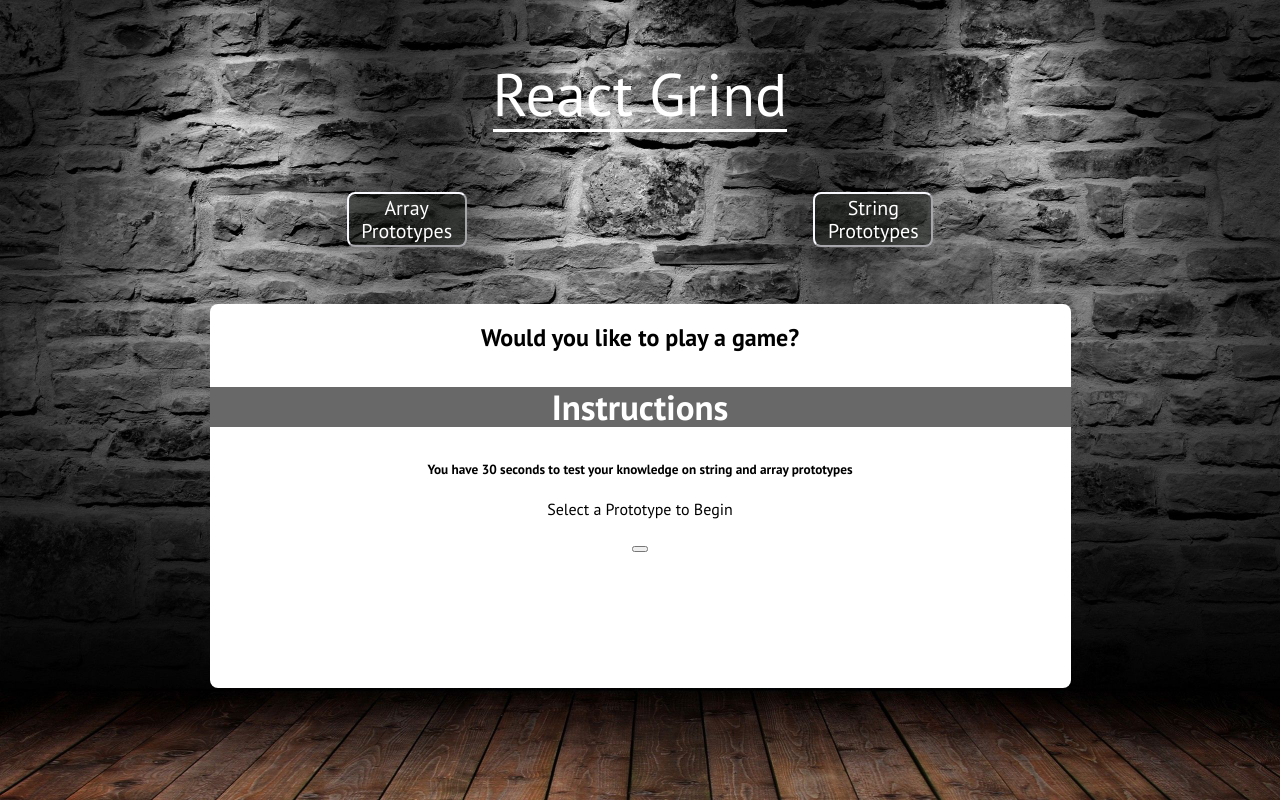
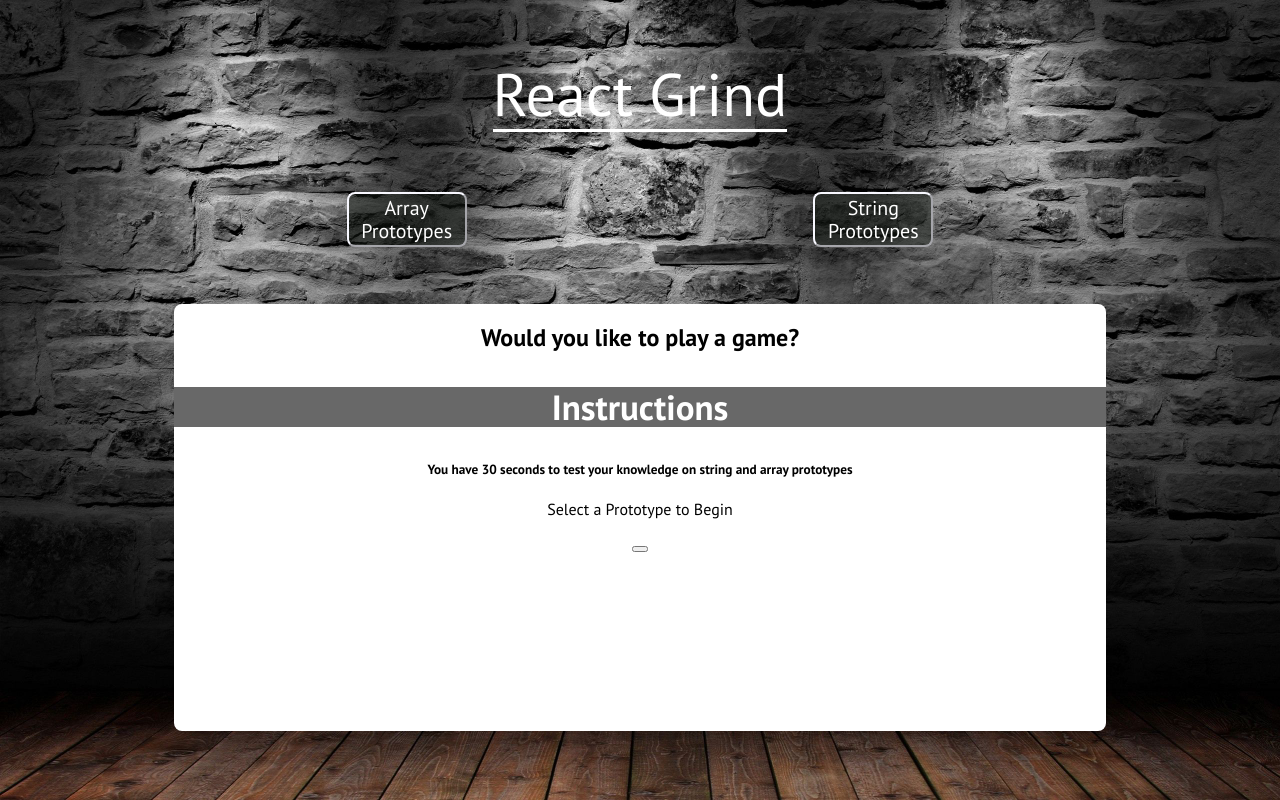
Before and after one commit to KStockton/prototypeReaction, a React (Create React App) app: page / in a window 1280 px wide. Built offline with nearby package versions, Linux system fonts and the light colour scheme; no server answers.

Commit message:
created the ability to retrieve localStorage

```diff
--- a/src/App.js
+++ b/src/App.js
@@ -9,16 +9,24 @@ export default class App extends Component {
     super()
     this.state = {
       prototypes: [],
-      topicChoice: null
+      topicChoice: null,
+      studyCards: []
     }
   }
 
   componentDidMount() {
-    fetch('https://api.jsonbin.io/b/5ca76bf0a40eb3474aecf917/3')
+    fetch('https://api.myjson.com/bins/1fhx10')
       .then(response => response.json())
       .then(prototypes => this.setState({
         prototypes: prototypes }))
       .catch(error => console.log(error))
+  }
+
+
+  componentWillUpdate(){
+    for(let i = 0; i < localStorage.length; i++){
+     this.state.studyCards.push(JSON.parse(localStorage.getItem(localStorage.key(i))))
+    }
   }
 
     selectTopic = (topic) => {
@@ -31,12 +39,13 @@ export default class App extends Component {
 
       render() {
         console.log(this.state.prototypes)
+        console.log('localStorageCards', this.state.studyCards)
         return (
           <div className="App">
         <header className='App-header'>
           <h1>React Grind</h1>
         </header>
-        <Title selectTopic={this.selectTopic}/>
+        <Title selectTopic={this.selectTopic} />
         <Card topicChoice={this.state.topicChoice}/>
       </div>
     )
--- a/src/Card.scss
+++ b/src/Card.scss
@@ -5,7 +5,7 @@
 
 .title-wrapper {
   background-color: #ffffff;
-  width: 861px;
-  height: 384px;
+  width: 932px;
+  height: 427px;
   border-radius: 8px;
 }
--- a/src/QuestionTitle.js
+++ b/src/QuestionTitle.js
@@ -16,7 +16,8 @@ checkSelection = (event) => {
   if(event.target.value === this.props.topicChoice[this.state.index].correctAnswer) {
     console.log('cheers')
   } else {
-    localStorage.setItem(this.props.topicChoice[this.state.index].id, JSON.stringify(this.props.topicChoice[this.state.index]))
+    console.log('incorrect')
+    localStorage.setItem(this.state.index, JSON.stringify(this.props.topicChoice[this.state.index]))
   }
 }
 
@@ -24,7 +25,7 @@ checkSelection = (event) => {
 
   render() {
 
-console.log(this.state)
+  console.log(this.state)
       const { index } = this.state
       let { questions, answers, resource} = this.props.topicChoice[index]
 
```
